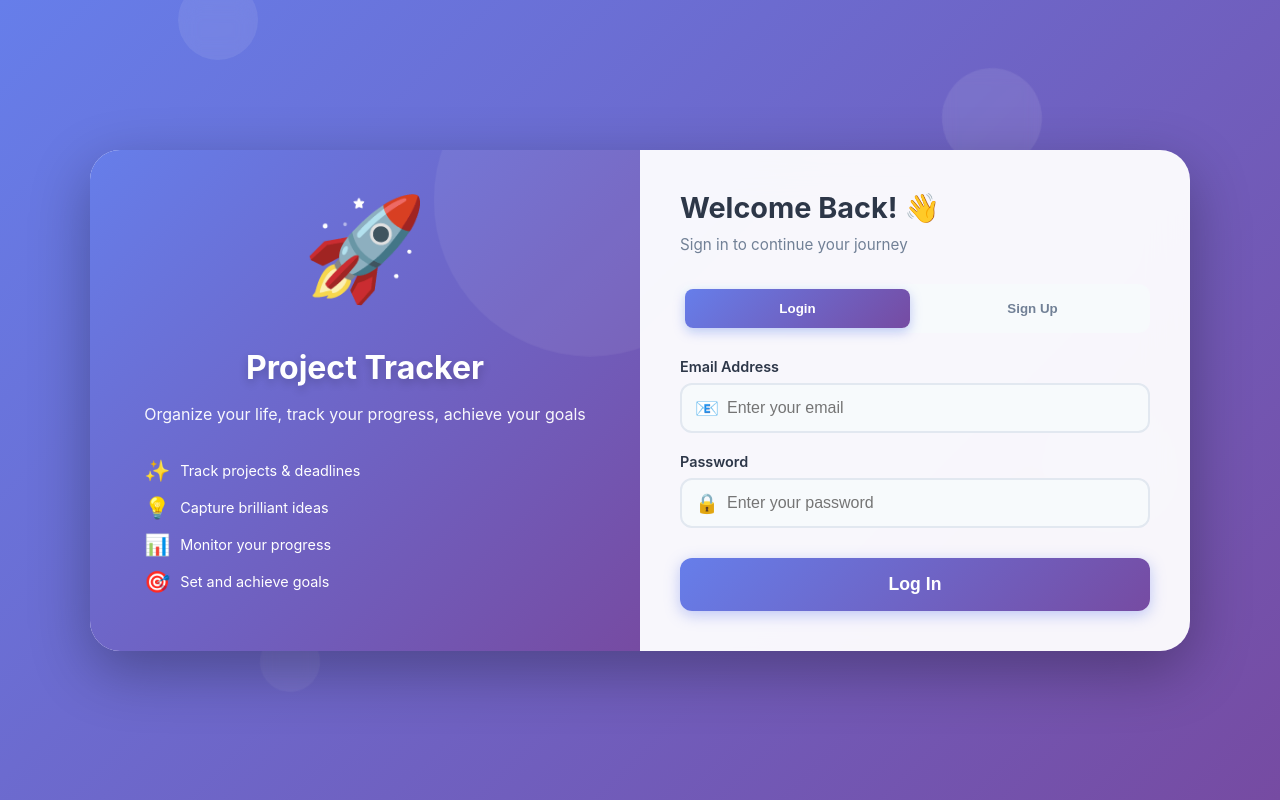
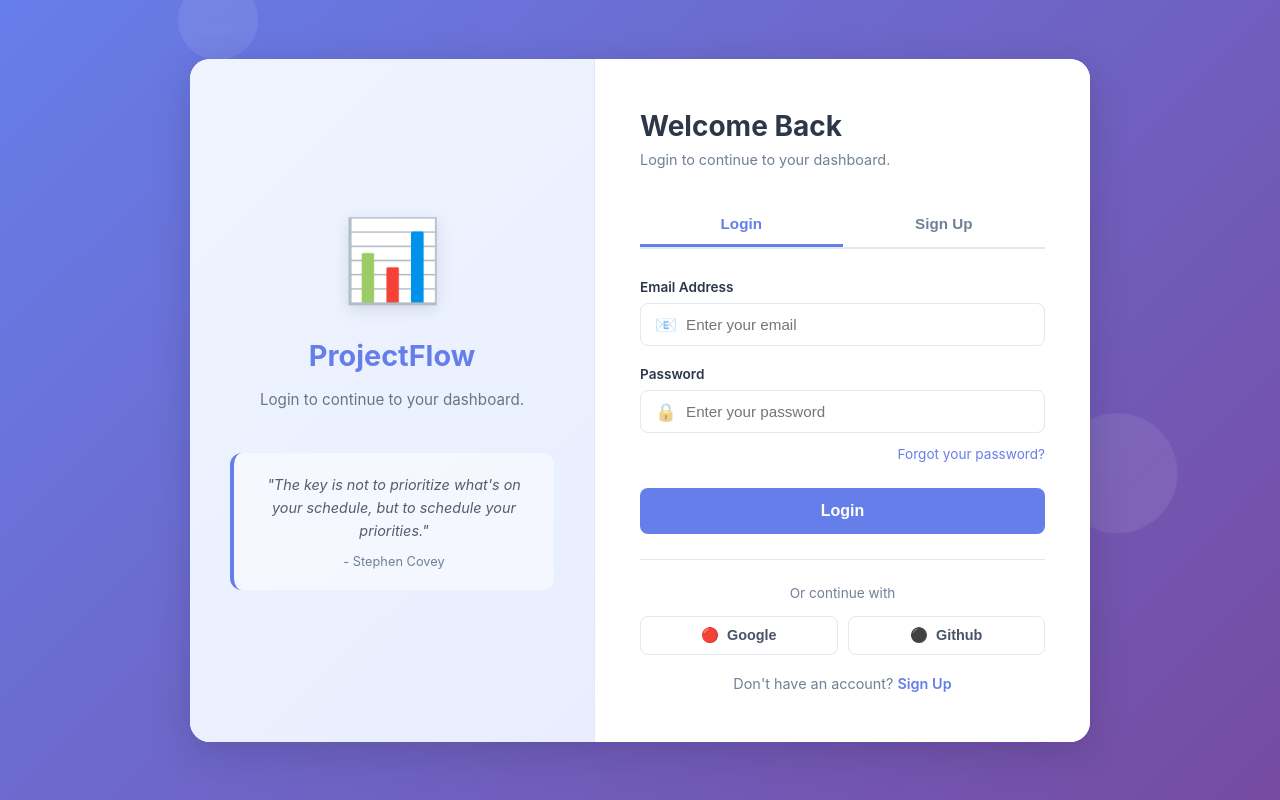
Before and after one commit to Archijain27/Project-Management-Portal, a website: page index.html in a window 1280 px wide. Drawn offline with Linux system fonts and the light colour scheme.

Commit message:
Update index.html

```diff
--- a/index.html
+++ b/index.html
@@ -114,12 +114,12 @@
       z-index: 1;
       display: flex;
       width: 100%;
-      max-width: 1100px;
-      min-height: 500px;
-      background: rgba(255, 255, 255, 0.95);
+      max-width: 900px;
+      min-height: 550px;
+      background: rgba(255, 255, 255, 0.98);
       backdrop-filter: blur(20px);
-      border-radius: 30px;
-      box-shadow: 0 20px 60px rgba(0, 0, 0, 0.3);
+      border-radius: 20px;
+      box-shadow: 0 10px 40px rgba(0, 0, 0, 0.15);
       overflow: hidden;
       animation: slideIn 0.6s ease-out;
     }
@@ -137,77 +137,48 @@
 
     /* Left Side - Image/Branding */
     .login-left {
-      flex: 1;
-      background: linear-gradient(135deg, #667eea 0%, #764ba2 100%);
-      padding: 40px;
+      flex: 0 0 45%;
+      background: linear-gradient(135deg, #f0f4ff 0%, #e8eeff 100%);
+      padding: 50px 40px;
       display: flex;
       flex-direction: column;
       justify-content: center;
       align-items: center;
       position: relative;
       overflow: hidden;
-      min-width: 300px;
-    }
-
-    .login-left::before {
-      content: '';
-      position: absolute;
-      width: 300px;
-      height: 300px;
-      background: rgba(255, 255, 255, 0.1);
-      border-radius: 50%;
-      top: -100px;
-      right: -100px;
-      animation: pulse 3s infinite;
-    }
-
-    @keyframes pulse {
-      0%, 100% {
-        transform: scale(1);
-        opacity: 0.5;
-      }
-      50% {
-        transform: scale(1.1);
-        opacity: 0.8;
-      }
+      border-right: 1px solid #e2e8f0;
     }
 
     .brand-content {
       text-align: center;
-      color: white;
+      color: #4a5568;
       z-index: 1;
     }
 
     .logo-icon {
-      font-size: 100px;
-      margin-bottom: 20px;
-      animation: bounce 2s infinite;
-    }
-
-    @keyframes bounce {
-      0%, 100% {
-        transform: translateY(0);
-      }
-      50% {
-        transform: translateY(-20px);
-      }
+      font-size: 80px;
+      margin-bottom: 30px;
+      filter: drop-shadow(0 4px 8px rgba(0, 0, 0, 0.1));
     }
 
     .brand-content h1 {
-      font-size: 2rem;
+      font-size: 1.8rem;
       font-weight: 700;
       margin-bottom: 15px;
-      text-shadow: 0 4px 10px rgba(0, 0, 0, 0.2);
+      color: #667eea;
     }
 
     .brand-content p {
-      font-size: 1rem;
-      opacity: 0.95;
+      font-size: 0.95rem;
+      opacity: 0.8;
       line-height: 1.6;
+      color: #4a5568;
+      max-width: 280px;
+      margin: 0 auto;
     }
 
     .features {
-      margin-top: 30px;
+      margin-top: 40px;
       display: flex;
       flex-direction: column;
       gap: 12px;
@@ -217,63 +188,90 @@
       display: flex;
       align-items: center;
       gap: 10px;
-      font-size: 0.9rem;
+      font-size: 0.85rem;
+      color: #4a5568;
     }
 
     .feature-icon {
-      font-size: 1.3rem;
+      font-size: 1.2rem;
+    }
+
+    .quote-section {
+      margin-top: 40px;
+      padding: 20px;
+      background: rgba(255, 255, 255, 0.5);
+      border-radius: 12px;
+      border-left: 4px solid #667eea;
+    }
+
+    .quote-section p {
+      font-size: 0.9rem;
+      font-style: italic;
+      color: #2d3748;
+      margin-bottom: 8px;
+      max-width: 100%;
+    }
+
+    .quote-section span {
+      font-size: 0.8rem;
+      color: #718096;
     }
 
     /* Right Side - Form */
     .login-right {
       flex: 1;
-      padding: 40px;
+      padding: 50px 45px;
       display: flex;
       flex-direction: column;
       justify-content: center;
-      min-width: 300px;
+      background: white;
     }
 
     .form-header {
-      margin-bottom: 30px;
+      margin-bottom: 35px;
     }
 
     .form-header h2 {
-      font-size: 1.8rem;
+      font-size: 1.75rem;
       color: #2d3748;
-      margin-bottom: 10px;
+      margin-bottom: 8px;
+      font-weight: 700;
     }
 
     .form-header p {
       color: #718096;
-      font-size: 0.95rem;
+      font-size: 0.9rem;
     }
 
     .tab-buttons {
       display: flex;
-      gap: 10px;
-      margin-bottom: 25px;
-      background: #f7fafc;
-      padding: 5px;
-      border-radius: 12px;
+      gap: 0;
+      margin-bottom: 30px;
+      border-bottom: 2px solid #e2e8f0;
     }
 
     .tab-btn {
       flex: 1;
-      padding: 12px;
+      padding: 12px 20px;
       border: none;
       background: transparent;
-      border-radius: 8px;
+      border-bottom: 3px solid transparent;
       cursor: pointer;
       font-weight: 600;
       color: #718096;
       transition: all 0.3s;
+      font-size: 0.95rem;
+    }
+
+    .tab-btn:hover {
+      color: #667eea;
     }
 
     .tab-btn.active {
-      background: linear-gradient(135deg, #667eea 0%, #764ba2 100%);
-      color: white;
-      box-shadow: 0 4px 12px rgba(102, 126, 234, 0.4);
+      color: #667eea;
+      border-bottom-color: #667eea;
+      background: transparent;
+      box-shadow: none;
     }
 
     .form-content {
@@ -305,7 +303,7 @@
       margin-bottom: 8px;
       color: #2d3748;
       font-weight: 600;
-      font-size: 0.9rem;
+      font-size: 0.85rem;
     }
 
     .input-wrapper {
@@ -317,44 +315,44 @@
       left: 15px;
       top: 50%;
       transform: translateY(-50%);
-      font-size: 1.2rem;
+      font-size: 1.1rem;
+      opacity: 0.5;
     }
 
     .form-group input {
       width: 100%;
-      padding: 14px 15px 14px 45px;
-      border: 2px solid #e2e8f0;
-      border-radius: 12px;
-      font-size: 1rem;
+      padding: 12px 15px 12px 45px;
+      border: 1px solid #e2e8f0;
+      border-radius: 8px;
+      font-size: 0.95rem;
       transition: all 0.3s;
-      background: #f7fafc;
+      background: white;
     }
 
     .form-group input:focus {
       outline: none;
       border-color: #667eea;
-      background: white;
-      box-shadow: 0 0 0 4px rgba(102, 126, 234, 0.1);
+      box-shadow: 0 0 0 3px rgba(102, 126, 234, 0.1);
     }
 
     .submit-btn {
       width: 100%;
-      padding: 16px;
+      padding: 14px;
       border: none;
-      border-radius: 12px;
-      background: linear-gradient(135deg, #667eea 0%, #764ba2 100%);
+      border-radius: 8px;
+      background: #667eea;
       color: white;
-      font-size: 1.1rem;
-      font-weight: 700;
+      font-size: 1rem;
+      font-weight: 600;
       cursor: pointer;
       transition: all 0.3s;
-      box-shadow: 0 4px 15px rgba(102, 126, 234, 0.4);
       margin-top: 10px;
     }
 
     .submit-btn:hover {
-      transform: translateY(-2px);
-      box-shadow: 0 8px 25px rgba(102, 126, 234, 0.5);
+      background: #5568d3;
+      transform: translateY(-1px);
+      box-shadow: 0 4px 12px rgba(102, 126, 234, 0.3);
     }
 
     .submit-btn:active {
@@ -369,7 +367,7 @@
 
     .error-message {
       color: #e53e3e;
-      font-size: 0.85rem;
+      font-size: 0.8rem;
       margin-top: 5px;
       display: none;
     }
@@ -433,6 +431,79 @@
       color: #4f46e5;
     }
 
+    .forgot-password {
+      text-align: right;
+      margin-top: -10px;
+      margin-bottom: 15px;
+    }
+
+    .forgot-password a {
+      color: #667eea;
+      text-decoration: none;
+      font-size: 0.85rem;
+    }
+
+    .forgot-password a:hover {
+      text-decoration: underline;
+    }
+
+    .social-login {
+      margin-top: 25px;
+      padding-top: 25px;
+      border-top: 1px solid #e2e8f0;
+    }
+
+    .social-login p {
+      text-align: center;
+      color: #718096;
+      font-size: 0.85rem;
+      margin-bottom: 15px;
+    }
+
+    .social-buttons {
+      display: flex;
+      gap: 10px;
+    }
+
+    .social-btn {
+      flex: 1;
+      padding: 10px;
+      border: 1px solid #e2e8f0;
+      border-radius: 8px;
+      background: white;
+      cursor: pointer;
+      display: flex;
+      align-items: center;
+      justify-content: center;
+      gap: 8px;
+      font-size: 0.9rem;
+      font-weight: 600;
+      color: #4a5568;
+      transition: all 0.3s;
+    }
+
+    .social-btn:hover {
+      border-color: #667eea;
+      background: #f7fafc;
+    }
+
+    .signup-prompt {
+      text-align: center;
+      margin-top: 20px;
+      font-size: 0.9rem;
+      color: #718096;
+    }
+
+    .signup-prompt a {
+      color: #667eea;
+      text-decoration: none;
+      font-weight: 600;
+    }
+
+    .signup-prompt a:hover {
+      text-decoration: underline;
+    }
+
     /* Responsive Design */
     @media (max-width: 968px) {
       .login-container {
@@ -441,12 +512,16 @@
       }
 
       .login-left {
+        flex: 0 0 auto;
         padding: 30px 20px;
         min-height: 200px;
+        border-right: none;
+        border-bottom: 1px solid #e2e8f0;
       }
 
       .logo-icon {
         font-size: 60px;
+        margin-bottom: 15px;
       }
 
       .brand-content h1 {
@@ -454,15 +529,16 @@
       }
 
       .brand-content p {
-        font-size: 0.9rem;
+        font-size: 0.85rem;
       }
 
-      .features {
+      .features,
+      .quote-section {
         display: none;
       }
 
       .login-right {
-        padding: 30px 25px;
+        padding: 35px 30px;
       }
 
       .form-header h2 {
@@ -476,7 +552,7 @@
       }
 
       .login-container {
-        border-radius: 20px;
+        border-radius: 15px;
       }
 
       .login-left {
@@ -501,13 +577,17 @@
       }
 
       .form-group input {
-        padding: 12px 12px 12px 40px;
+        padding: 11px 12px 11px 40px;
+        font-size: 0.9rem;
+      }
+
+      .submit-btn {
+        padding: 12px;
         font-size: 0.95rem;
       }
 
-      .submit-btn {
-        padding: 14px;
-        font-size: 1rem;
+      .social-buttons {
+        flex-direction: column;
       }
     }
   </style>
@@ -529,27 +609,13 @@
     <!-- Left Side - Branding -->
     <div class="login-left">
       <div class="brand-content">
-        <div class="logo-icon">🚀</div>
-        <h1>Project Tracker</h1>
-        <p>Organize your life, track your progress, achieve your goals</p>
+        <div class="logo-icon">📊</div>
+        <h1>ProjectFlow</h1>
+        <p>Login to continue to your dashboard.</p>
 
-        <div class="features">
-          <div class="feature-item">
-            <span class="feature-icon">✨</span>
-            <span>Track projects & deadlines</span>
-          </div>
-          <div class="feature-item">
-            <span class="feature-icon">💡</span>
-            <span>Capture brilliant ideas</span>
-          </div>
-          <div class="feature-item">
-            <span class="feature-icon">📊</span>
-            <span>Monitor your progress</span>
-          </div>
-          <div class="feature-item">
-            <span class="feature-icon">🎯</span>
-            <span>Set and achieve goals</span>
-          </div>
+        <div class="quote-section">
+          <p>"The key is not to prioritize what's on your schedule, but to schedule your priorities."</p>
+          <span>- Stephen Covey</span>
         </div>
       </div>
     </div>
@@ -557,8 +623,8 @@
     <!-- Right Side - Login Form -->
     <div class="login-right">
       <div class="form-header">
-        <h2>Welcome Back! 👋</h2>
-        <p>Sign in to continue your journey</p>
+        <h2>Welcome Back</h2>
+        <p>Login to continue to your dashboard.</p>
       </div>
 
       <!-- Success Message -->
@@ -579,7 +645,6 @@
 
       <!-- Login Form -->
       <div class="form-content active" id="loginForm">
-        <form onsubmit="handleLogin(event)">
         <div class="form-group">
           <label>Email Address</label>
           <div class="input-wrapper">
@@ -598,13 +663,31 @@
           <div class="error-message" id="loginPasswordError">Password must be at least 6 characters</div>
         </div>
 
-          <button type="submit" class="submit-btn" id="loginBtn">Log In</button>
-        </form>
+        <div class="forgot-password">
+          <a href="#" onclick="alert('Password reset feature coming soon!'); return false;">Forgot your password?</a>
+        </div>
+
+        <button type="button" class="submit-btn" id="loginBtn" onclick="handleLogin(event)">Login</button>
+
+        <div class="social-login">
+          <p>Or continue with</p>
+          <div class="social-buttons">
+            <button class="social-btn" onclick="alert('Google login coming soon!')">
+              <span>🔴</span> Google
+            </button>
+            <button class="social-btn" onclick="alert('GitHub login coming soon!')">
+              <span>⚫</span> Github
+            </button>
+          </div>
+        </div>
+
+        <div class="signup-prompt">
+          Don't have an account? <a href="#" onclick="switchTab('signup'); return false;">Sign Up</a>
+        </div>
       </div>
 
       <!-- Signup Form -->
       <div class="form-content" id="signupForm">
-        <form onsubmit="handleSignup(event)">
         <div class="form-group">
           <label>Full Name</label>
           <div class="input-wrapper">
@@ -631,8 +714,23 @@
           <div class="error-message" id="signupPasswordError">Password must be at least 6 characters</div>
         </div>
 
-          <button type="submit" class="submit-btn" id="signupBtn">Create Account</button>
-        </form>
+        <button type="button" class="submit-btn" id="signupBtn" onclick="handleSignup(event)">Create Account</button>
+
+        <div class="social-login">
+          <p>Or continue with</p>
+          <div class="social-buttons">
+            <button class="social-btn" onclick="alert('Google signup coming soon!')">
+              <span>🔴</span> Google
+            </button>
+            <button class="social-btn" onclick="alert('GitHub signup coming soon!')">
+              <span>⚫</span> Github
+            </button>
+          </div>
+        </div>
+
+        <div class="signup-prompt">
+          Already have an account? <a href="#" onclick="switchTab('login'); return false;">Login</a>
+        </div>
       </div>
     </div>
   </div>
@@ -678,7 +776,7 @@
     }
 
     async function handleLogin(e) {
-      e.preventDefault();
+      if (e && e.preventDefault) e.preventDefault();
 
       const email = document.getElementById('loginEmail').value.trim();
       const password = document.getElementById('loginPassword').value;
@@ -720,22 +818,22 @@
             `Your email is not verified yet. Please check your inbox (${email}) for the verification link.`;
           showMessage('verificationNotice', '');
           loginBtn.disabled = false;
-          loginBtn.textContent = 'Log In';
+          loginBtn.textContent = 'Login';
         } else {
           alert(data.message || 'Invalid credentials');
           loginBtn.disabled = false;
-          loginBtn.textContent = 'Log In';
+          loginBtn.textContent = 'Login';
         }
       } catch (error) {
         console.error('Login error:', error);
         alert('Login failed. Please try again.');
         loginBtn.disabled = false;
-        loginBtn.textContent = 'Log In';
+        loginBtn.textContent = 'Login';
       }
     }
 
     async function handleSignup(e) {
-      e.preventDefault();
+      if (e && e.preventDefault) e.preventDefault();
 
       const name = document.getElementById('signupName').value.trim();
       const email = document.getElementById('signupEmail').value.trim();
```
Lines whose indentation alone changed are shown as unchanged.
